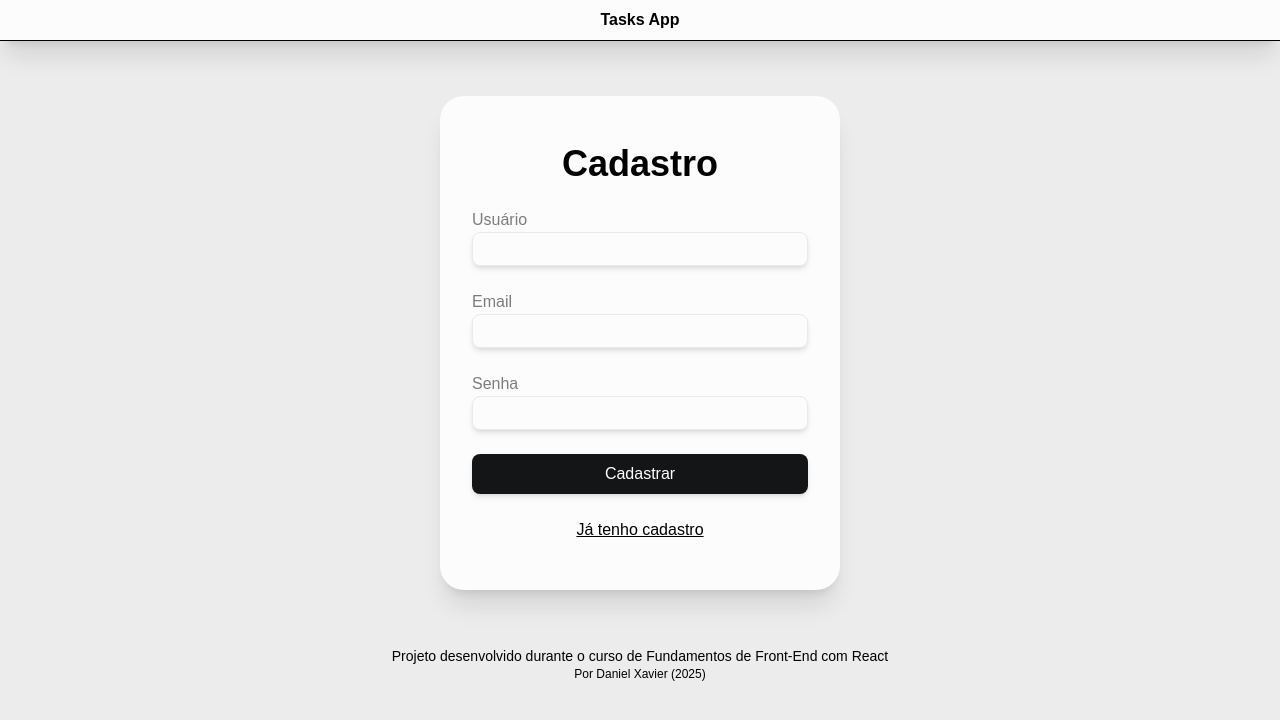
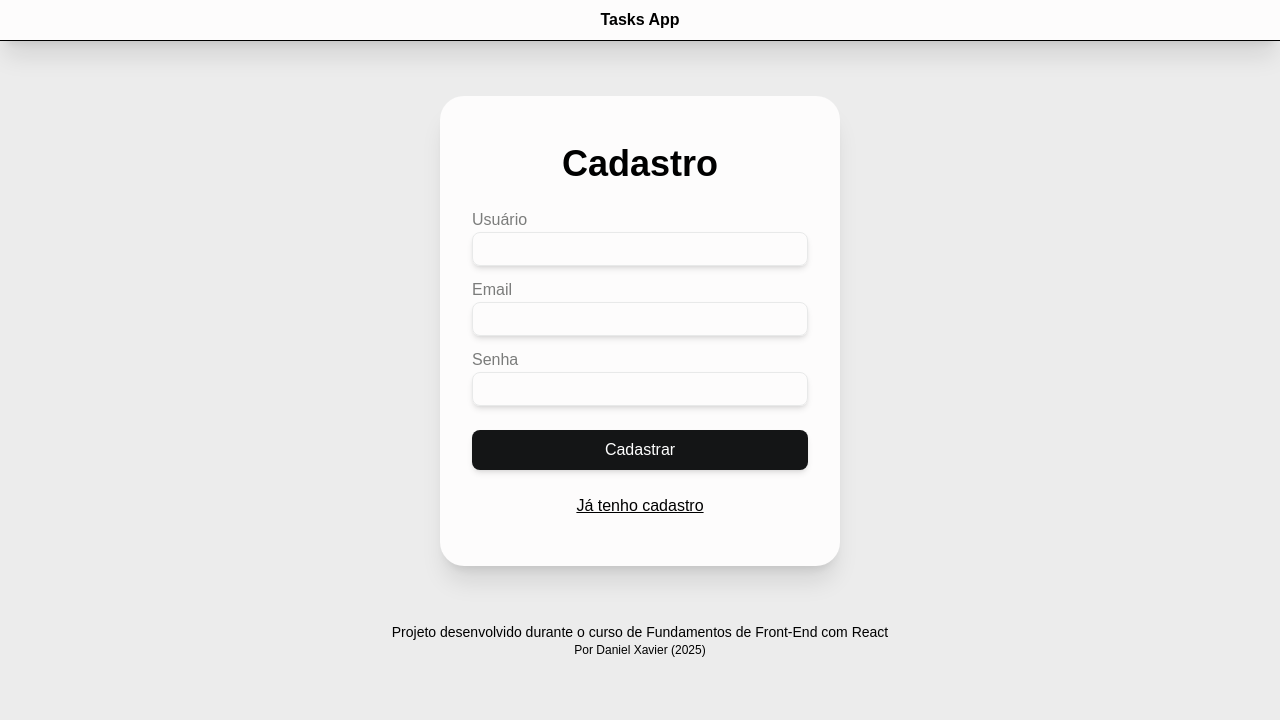
Before and after one commit to DanielJXavier/tasks-crud-app, a Next.js app: page /register in a window 1280 px wide. Shown: the top 720 px of the page. Built offline with nearby package versions, Linux system fonts and the light colour scheme.

Commit message:
Added missing divs

```diff
--- a/src/components/forms/FormLogin.tsx
+++ b/src/components/forms/FormLogin.tsx
@@ -21,6 +21,7 @@ export const FormLogin: FC<FormLoginProps> = ({ action }) => {
       {!isPending && <FormError message={errorMessage} />}
 
       <form className="grid gap-y-6" action={formAction}>
+        <div className="grid gap-y-3">
           <FormInput
             id="email"
             label="Email"
@@ -37,6 +38,7 @@ export const FormLogin: FC<FormLoginProps> = ({ action }) => {
             error={!!errorMessage && !password}
             type="password"
           />
+        </div>
 
         <FormButton>Login</FormButton>
       </form>
--- a/src/components/forms/FormRegister.tsx
+++ b/src/components/forms/FormRegister.tsx
@@ -22,6 +22,7 @@ export const FormRegister: FC<FormRegisterProps> = ({ action }) => {
       {!isPending && <FormError message={errorMessage} />}
 
       <form className="grid gap-y-6" action={formAction}>
+        <div className="grid gap-y-3">
           <FormInput
             id="username"
             label="Usuário"
@@ -46,6 +47,7 @@ export const FormRegister: FC<FormRegisterProps> = ({ action }) => {
             error={!!errorMessage && !password}
             type="password"
           />
+        </div>
 
         <FormButton>Cadastrar</FormButton>
       </form>
```
Lines whose indentation alone changed are shown as unchanged.
